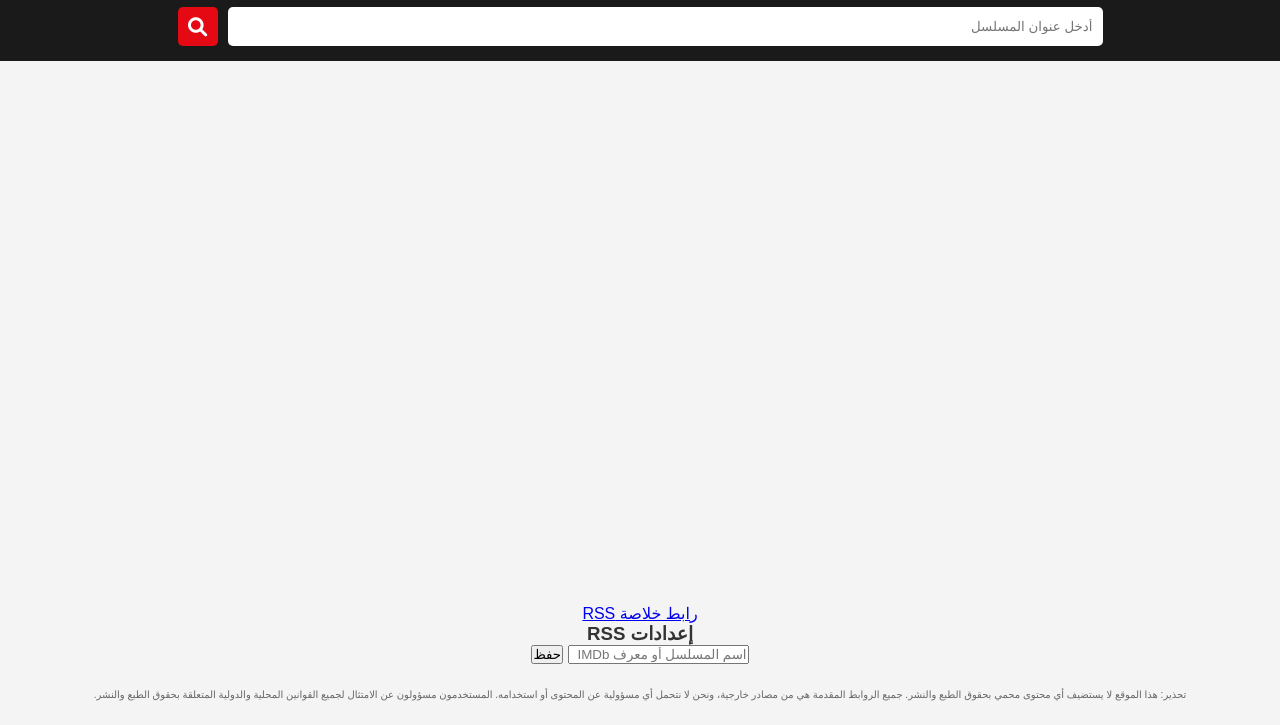
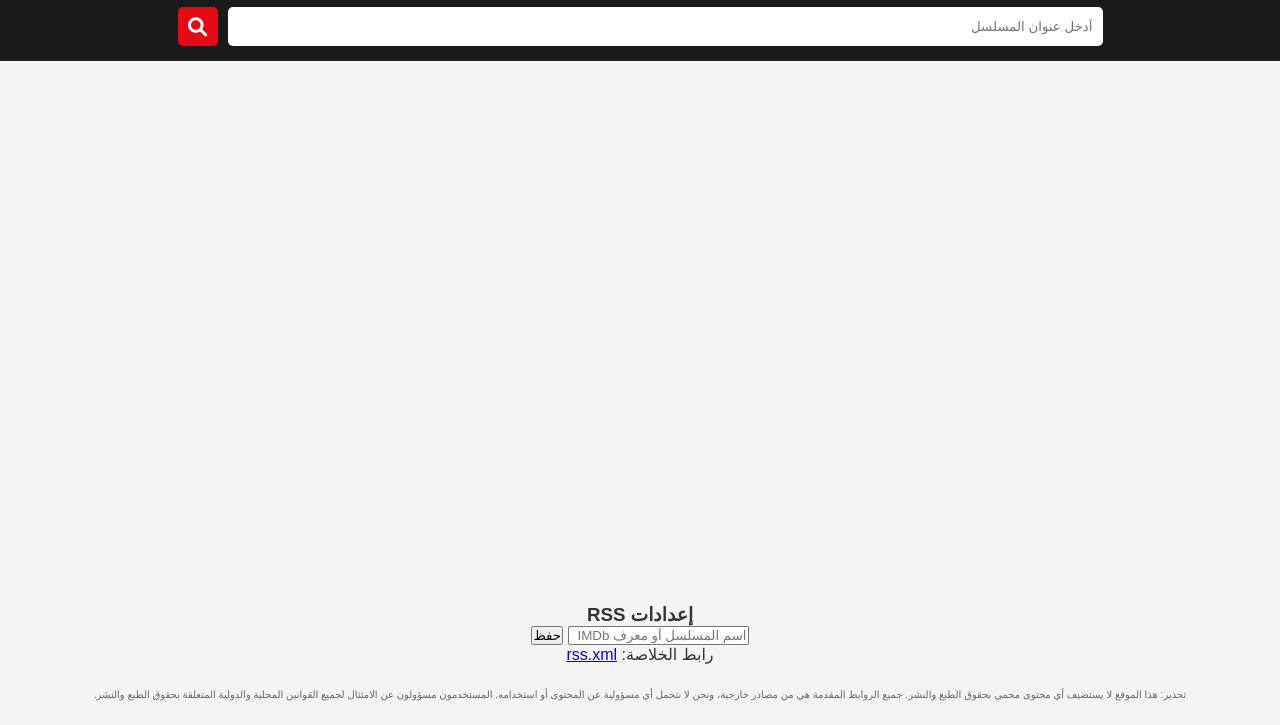
Before and after one commit to MedRAM-RAM/MedRAM-RAM.github.io, a website: page index.html in a window 1280 px wide. Shown: the part 75-800 px from the top of the page. Drawn offline with Linux system fonts and the light colour scheme.

Commit message:
update index.html

```diff
--- a/index.html
+++ b/index.html
@@ -58,12 +58,11 @@
     </main>
 
     <footer>
-        <a href="/rss.xml" id="rssLink">رابط خلاصة RSS</a>
-        <div id="rssSettings">
-              <h3>إعدادات RSS</h3>
-                <input type="text" id="rssTitle" placeholder="اسم المسلسل أو معرف IMDb">
-                  <button id="saveRssSettings">حفظ</button>
-                  </div>
+        <h3>إعدادات RSS</h3>
+        <input type="text" id="rssTitle" placeholder="اسم المسلسل أو معرف IMDb">
+        <button id="saveRssSettings">حفظ</button>
+        </div>
+        <p>رابط الخلاصة: <a href="./rss.xml">rss.xml</a></p>
         <div id="pagination"></div>
         <div id="disclaimer">
             <p>تحذير: هذا الموقع لا يستضيف أي محتوى محمي بحقوق الطبع والنشر.
@@ -71,5 +70,6 @@
 المستخدمون مسؤولون عن الامتثال لجميع القوانين المحلية والدولية المتعلقة بحقوق الطبع والنشر.</p>
         </div>
     </footer>
+    <div id="rssSettings">
 </body>
 </html>
```
